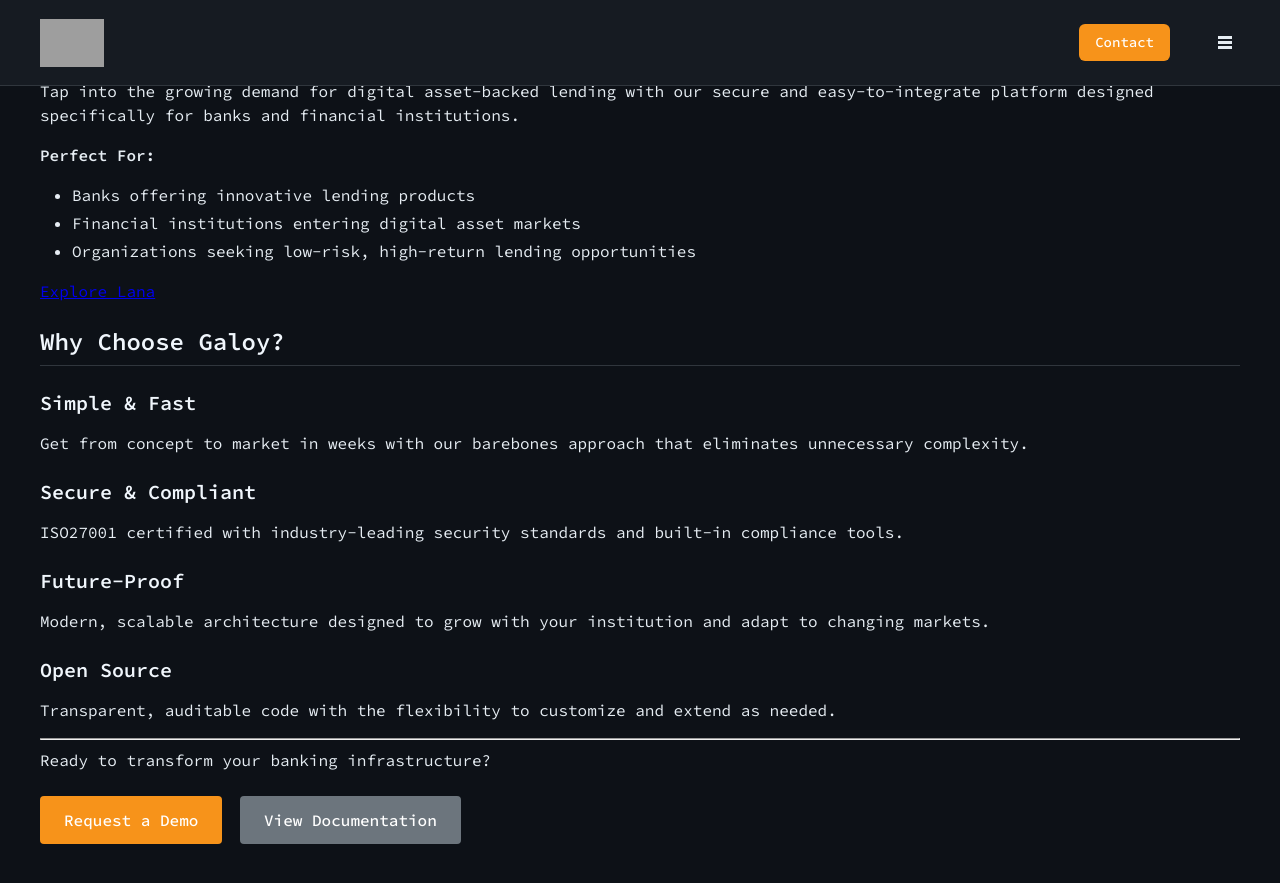
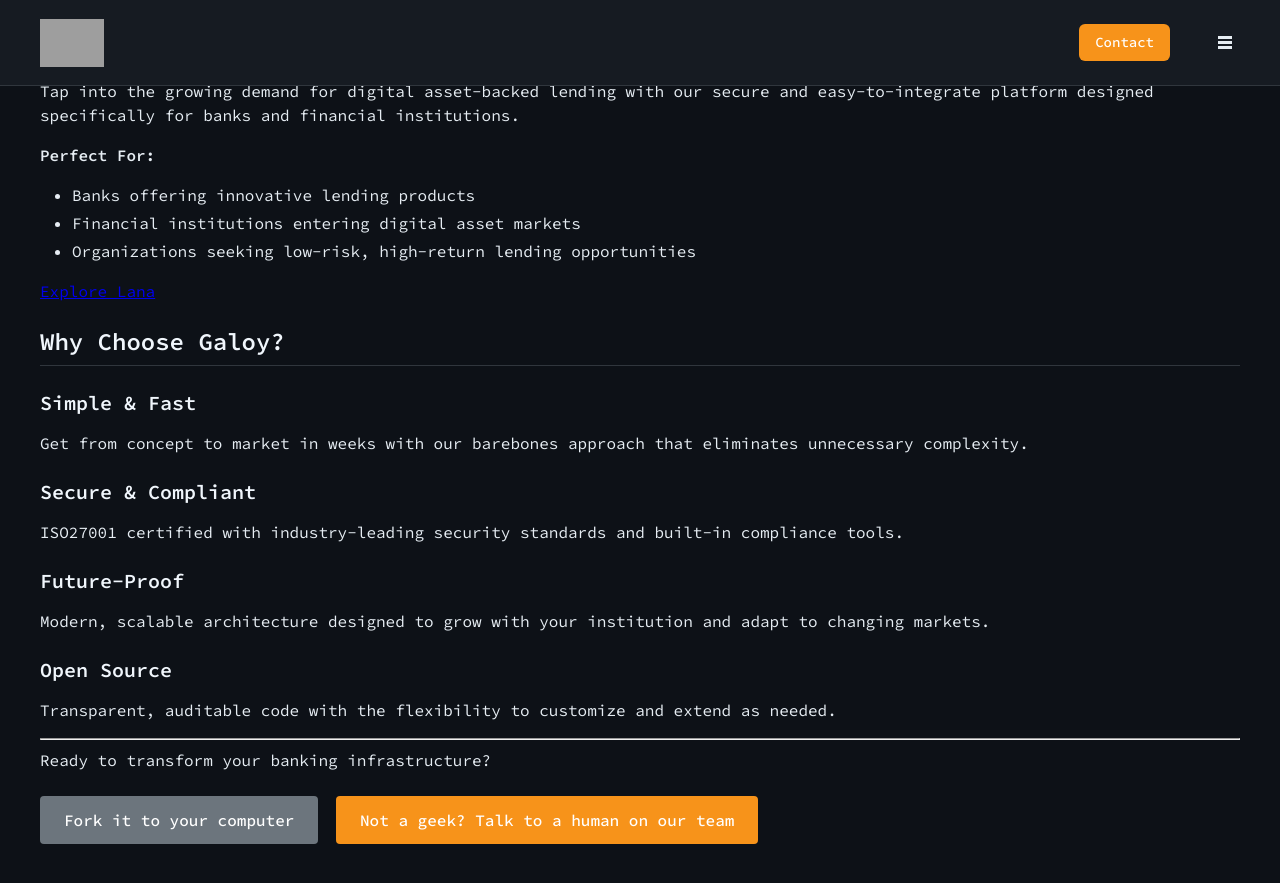
Before and after one commit to dylanwilson21/markdownsite, a Jekyll site: the page built from index.md, in a window 1280 px wide and 900 px high, scrolled down 628 px. Shown: the top 883 px of the window. Built offline with Jekyll 4.4.1, drawn with Linux system fonts in a browser that asks for light colours; grey boxes are pictures that could not be loaded.

Commit message:
Assistant checkpoint: Updated homepage buttons text and styling
Assistant generated file changes:
- index.md: Update call-to-action buttons text and links

---

User prompt:

make the button on the left say "Fork it to your computer" and redirect to the galoy github. make the button on the right be orange and say "Not a geek? Talk to a human on our team"

Replit-Commit-Author: Assistant
Replit-Commit-Session-Id: 385e4962-e5d6-4675-ab67-ea5e58d41456

```diff
--- a/index.md
+++ b/index.md
@@ -52,5 +52,5 @@ Transparent, auditable code with the flexibility to customize and extend as need
 
 Ready to transform your banking infrastructure?
 
-[Request a Demo](https://calendly.com/andrew-galoy/){: .btn}
-[View Documentation](https://dev.galoy.io/){: .btn .btn-secondary}
+[Fork it to your computer](https://github.com/GaloyMoney){: .btn .btn-secondary}
+[Not a geek? Talk to a human on our team](https://calendly.com/andrew-galoy/){: .btn}
```
